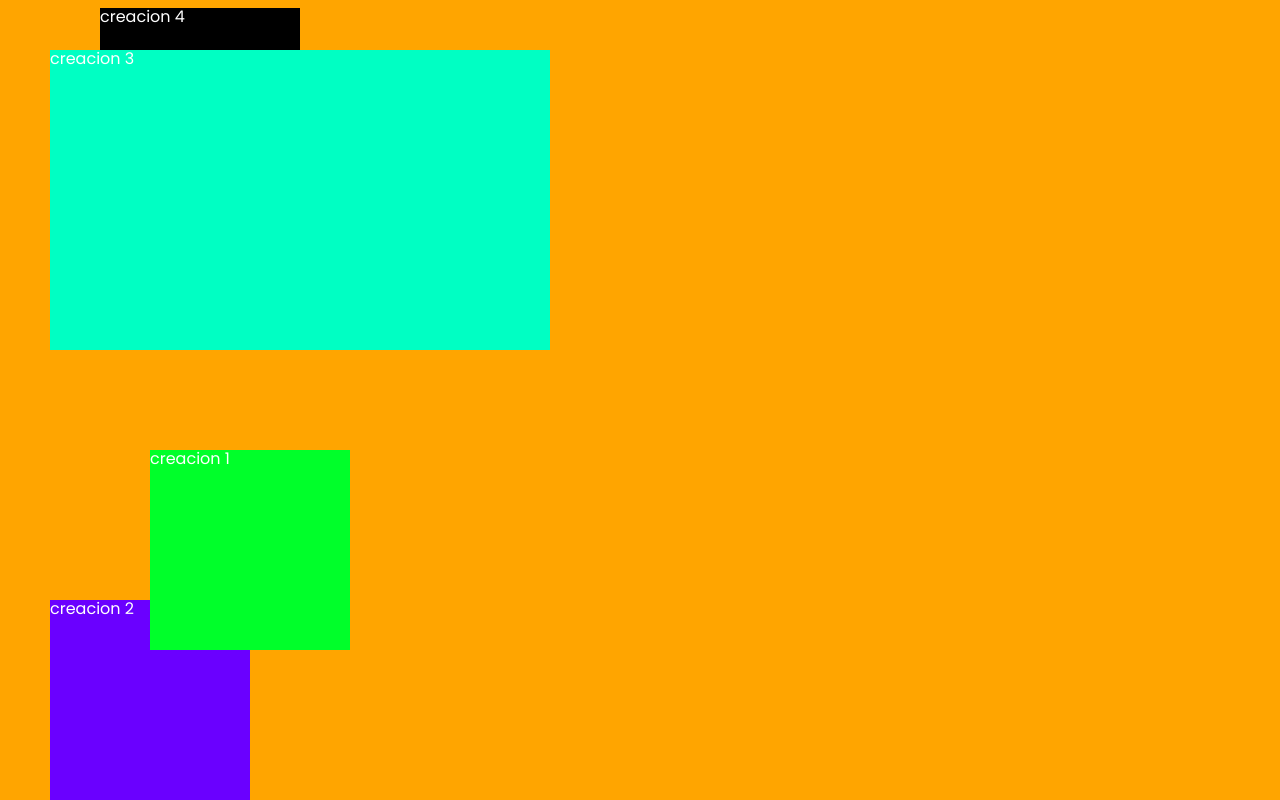
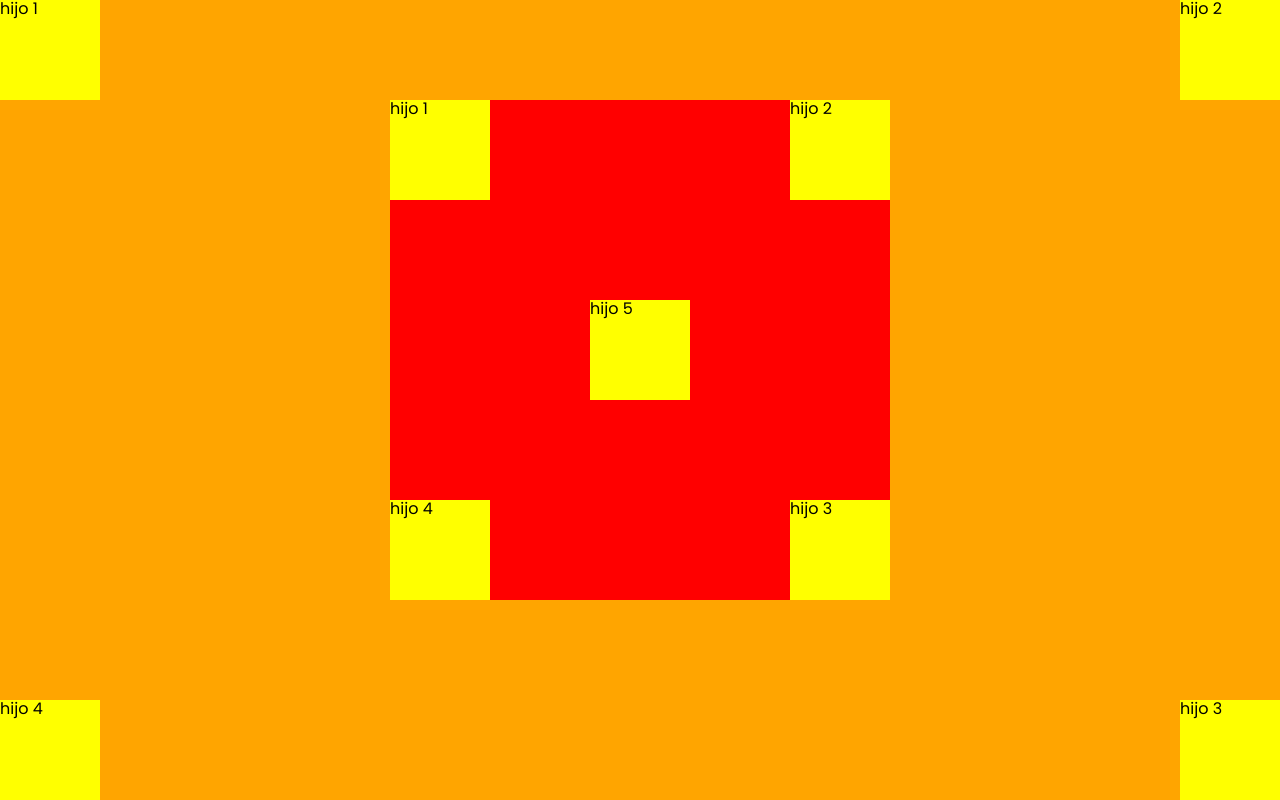
Before and after one commit to JarminthonEnriqueRuedaLarrotaADSO/csss, a plain HTML site: page index.html in a window 1280 px wide. Drawn offline with Linux system fonts and the light colour scheme.

Commit message:
Position-Absolute

```diff
--- a/index.html
+++ b/index.html
@@ -9,12 +9,17 @@
     <title>Document</title>
 </head>
 <body>
-    <div class="padre">
-        creacion 3 <div class="hijo"> creacion 4</div>
-    </div>
-
-<div class="box1">creacion 1</div>
-<div class="box2">creacion 2</div>
+<div class="padre">
+    <div class="hijo1"> hijo 1</div>
+    <div class="hijo2">hijo 2</div>
+    <div class="hijo3">hijo 3</div>
+    <div class="hijo4">hijo 4</div>
+    <div class="hijo5">hijo 5</div>
+</div>
+<div class="h1"> hijo 1</div>
+<div class="h2">hijo 2</div>
+<div class="h3">hijo 3</div>
+<div class="h4">hijo 4</div>
 
 
 
--- a/style.css
+++ b/style.css
@@ -5,46 +5,77 @@
     background-color: orange;
     color: aqua;
 }
-/* este caso es de padre e hijo por ende la unica forma de que el hijo se ponga por encima del padre es la siguiente
- */
+/* la posicion absoluta sirve basicamente para adaptar cajas segun su contenedor, y si no tiene contenedor el suyo sera el vh. como en el siguiente ejemplo en el cual llevo a cabo los 2 casos en el que usa un contenedor como referencia pero tambien usa el vh, osea toda la pantalla.  */
+div div{
+    background: yellow;
+    width: 100px;
+    height: 100px;
+    color: black;
+}
 .padre{
-    color:white;
-    background: rgb(0, 255, 195);
+    position:relative ;
+    top: 100px;
+    margin: auto;
+    background: red;
     width: 500px;
-    height: 300px;
-    position: relative;
-    margin: 50px;
+    height: 500px;
 }
-.hijo{
-    color:white;
-    background: black;
-    width: 200px;
-    height: 200px;
-    position: relative;
-    bottom: 60px;
-    left: 50px;
-    z-index: -1;
-
+.hijo1{
+position:absolute;
+top: 0;
 }
-/* El z index sirve para, darle una posicion encima de otra solo cuando esta tenga posicion */
-.box1{
-    color:white;
-    background-color: rgb(0, 255, 42);
-    width: 200px;
-    height: 200px;
-    position: relative;
-    top: 50px;
-    left: 150px;
-    z-index: 3;
+.hijo2{
+    position:absolute;
+    right: 0;
 }
-/* en este caso como box1 y box2 tienen posicion relativa obviamente el que se creo de segundo va estar arriba del primero pero poniendo un z index mayor al de la segunda caja box 1 se posiciona delante, como en el ejemplo */
-.box2{
-color:white;
-    background-color: rgb(106, 0, 255);
-    width: 200px;
-    height: 200px;
-    position: relative;
-    left: 50px;
-    z-index: 2;
-
+.hijo3{
+    position:absolute;
+    right: 0;
+    bottom: 0;
 }
+.hijo4{
+    position:absolute;
+    bottom: 0;
+}
+.hijo5{
+    position:absolute;
+    top: 0;
+    bottom: 0;
+    right: 0;
+    left: 0;
+    margin: auto;
+}
+.h1{
+    position: absolute;
+    top: 0;
+    background: yellow;
+    width: 100px;
+    height: 100px;
+    color: black;
+}
+.h2{
+    position: absolute;
+    right: 0;
+    top: 0;
+    background: yellow;
+    width: 100px;
+    height: 100px;
+    color: black;
+}
+.h3{
+    position: absolute;
+    right: 0;
+    bottom: 0;
+    background: yellow;
+    width: 100px;
+    height: 100px;
+    color: black;
+}
+.h4{
+    position: absolute;
+    bottom: 0;
+    background: yellow;
+    width: 100px;
+    height: 100px;
+    color: black;
+}
```
